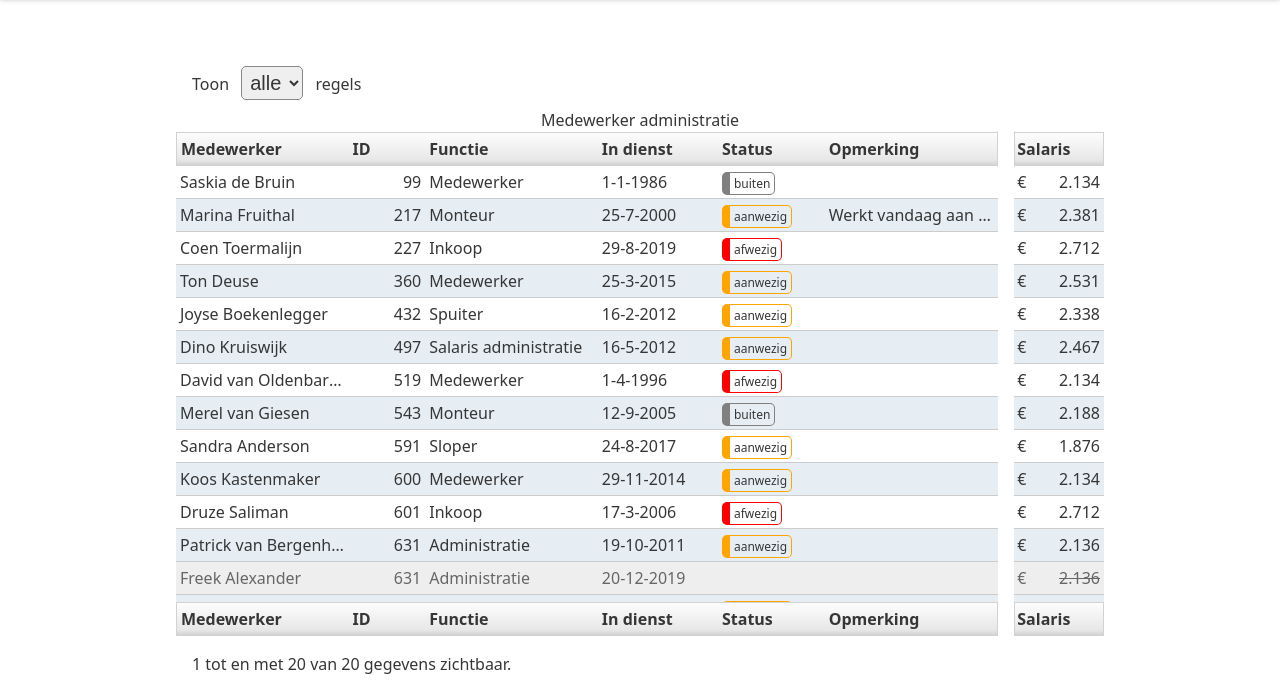
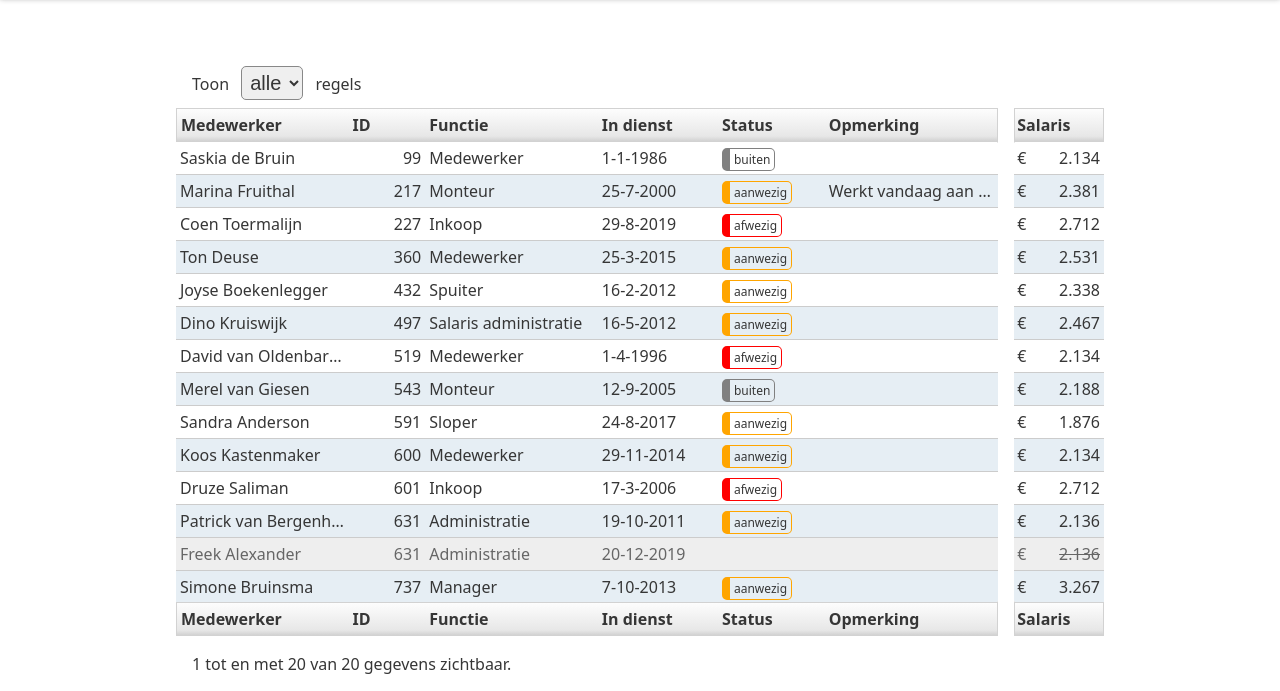
Before and after one commit to rvantonisse/automotief-medewerker-administratie, a website: page index.html in a window 1280 px wide. Shown: the part 150-841 px from the top of the page. Drawn offline with Linux system fonts and the light colour scheme.

Commit message:
Add table caption visual hidden styles

```diff
--- a/assets/table.css
+++ b/assets/table.css
@@ -26,6 +26,14 @@ table {
     letter-spacing: 0;
 }
 
+caption {
+    position: absolute;
+    bottom: 100%;
+    left: 0;
+    z-index: 0;
+    color: transparent;
+}
+
 thead,
 tbody,
 tfoot,
@@ -45,6 +53,11 @@ tbody th {
 tr:not(tr:last-child)>th,
 tr:not(tr:last-child)>td {
     border-bottom: solid 1px #ccc;
+}
+
+tr:nth-of-type(odd)>th,
+tr:nth-of-type(odd)>td {
+    background-color: inherit;
 }
 
 tr:nth-of-type(even)>th,
```
